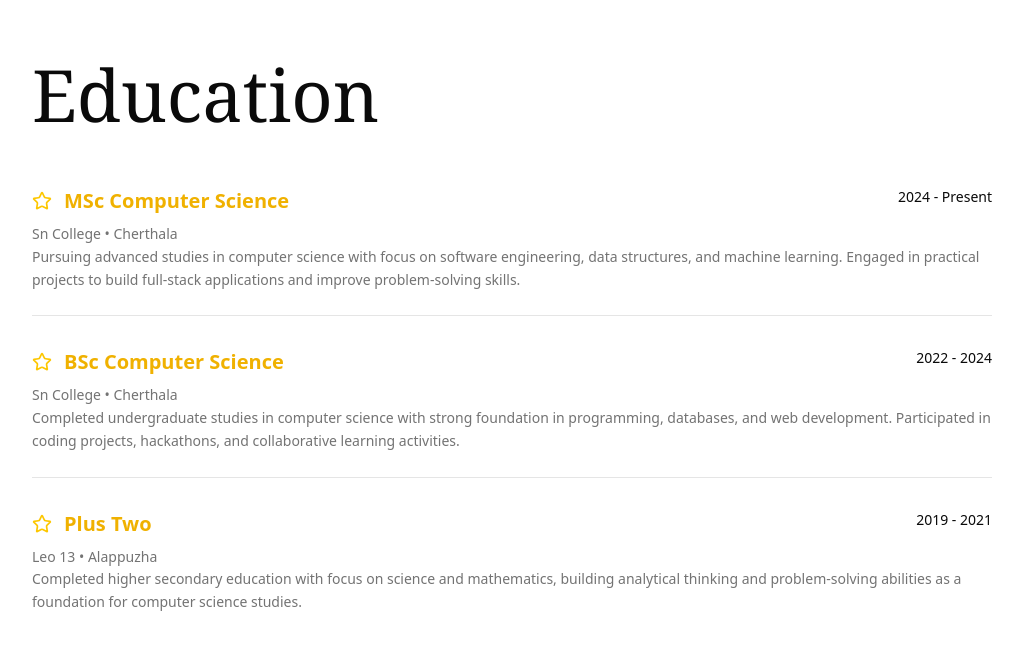
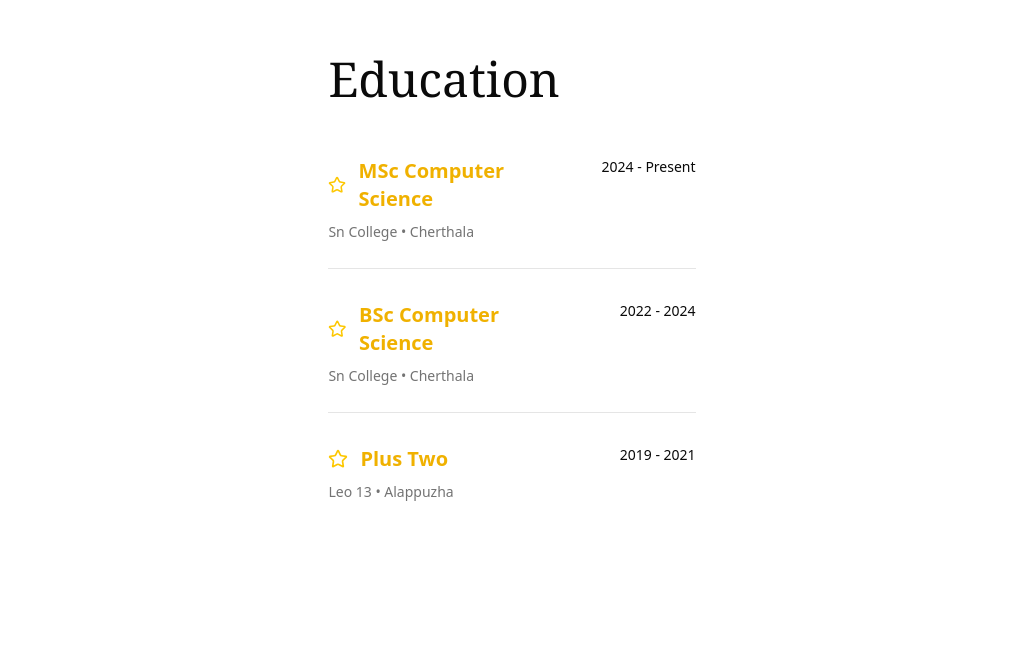
Before and after one commit to muhammedrafii/personalwebsite, a Next.js app: page / in a window 1280 px wide. Shown: the part 663-1312 px from the top of the page, without its empty margins (128-1150 px from the left). Built offline with nearby package versions, Linux system fonts and the light colour scheme.

Commit message:
Update experience5.tsx

```diff
--- a/components/experience5.tsx
+++ b/components/experience5.tsx
@@ -1,14 +1,13 @@
 "use client";
 
 import React from "react";
-import { Star } from "lucide-react"; // Navbar-style icon
+import { Star } from "lucide-react";
 
 interface ExperienceItem {
   title: string;
   details: string;
   period: string;
   company: string;
-  description: string;
 }
 
 interface Experience5Props {
@@ -24,47 +23,38 @@ const Experience5 = ({
       details: "Sn College • Cherthala",
       period: "2024 - Present",
       company: "",
-    description:
-      "Pursuing advanced studies in computer science with focus on software engineering, data structures, and machine learning. Engaged in practical projects to build full-stack applications and improve problem-solving skills.",
     },
     {
       title: "BSc Computer Science",
       details: "Sn College • Cherthala",
       period: "2022 - 2024",
       company: "",
-    description:
-      "Completed undergraduate studies in computer science with strong foundation in programming, databases, and web development. Participated in coding projects, hackathons, and collaborative learning activities.",
     },
     {
       title: "Plus Two",
       details: "Leo 13 • Alappuzha",
       period: "2019 - 2021",
       company: "",
-    description:
-      "Completed higher secondary education with focus on science and mathematics, building analytical thinking and problem-solving abilities as a foundation for computer science studies.",
     },
-]
-
+  ],
 }: Experience5Props) => {
   return (
     <section className="py-16 md:py-32">
       <div className="container mx-auto max-w-7xl">
-        <h2 className="mb-12 font-serif text-4xl md:text-7xl font-medium leading-tight">
+        {/* 🔹 Reduced title size */}
+        <h2 className="mb-12 font-serif text-3xl md:text-5xl font-medium leading-tight">
           {title}
         </h2>
 
         <div className="space-y-8">
-          {experience.map(({ title, details, period, company, description }, idx) => (
+          {experience.map(({ title, details, period, company }, idx) => (
             <div
               key={idx}
               className="border-border border-b pb-6 last:border-b-0"
             >
               <div className="flex flex-col gap-4 md:flex-row md:items-start">
                 <div className="md:w-2/3 flex items-center gap-3">
-                  {/* Star icon */}
                   <Star className="h-5 w-5 text-yellow-400" />
-
-                  {/* Highlight all titles */}
                   <h3 className="text-xl text-yellow-500 font-semibold">
                     {title}
                   </h3>
@@ -76,8 +66,10 @@ const Experience5 = ({
                 </div>
               </div>
 
-              <p className="text-muted-foreground mt-2 text-sm leading-relaxed">{details}</p>
-              <p className="text-muted-foreground text-sm leading-relaxed">{description}</p>
+              {/* 🔹 Description removed — layout preserved */}
+              <p className="text-muted-foreground mt-2 text-sm leading-relaxed">
+                {details}
+              </p>
             </div>
           ))}
         </div>
```
Lines whose indentation alone changed are shown as unchanged.
